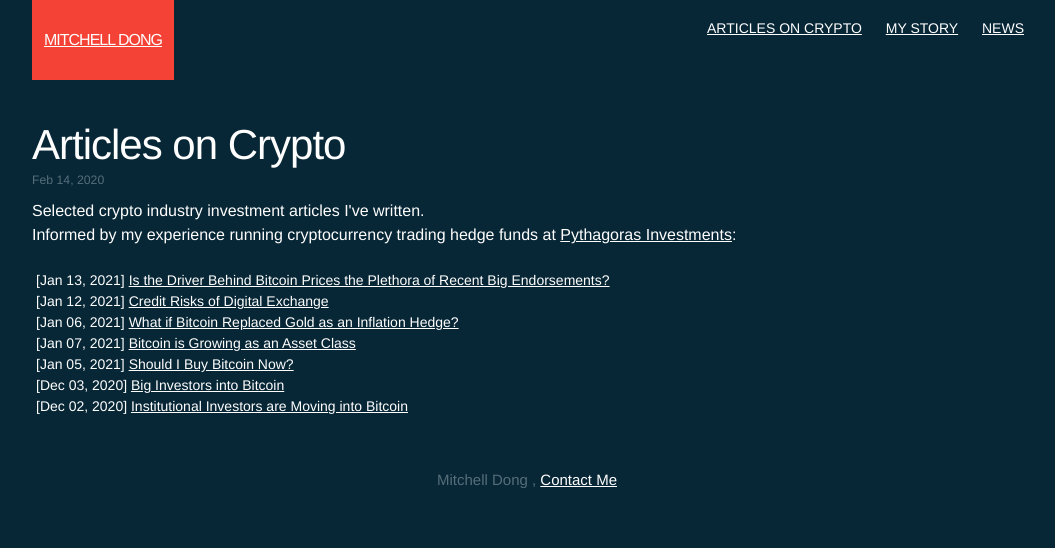
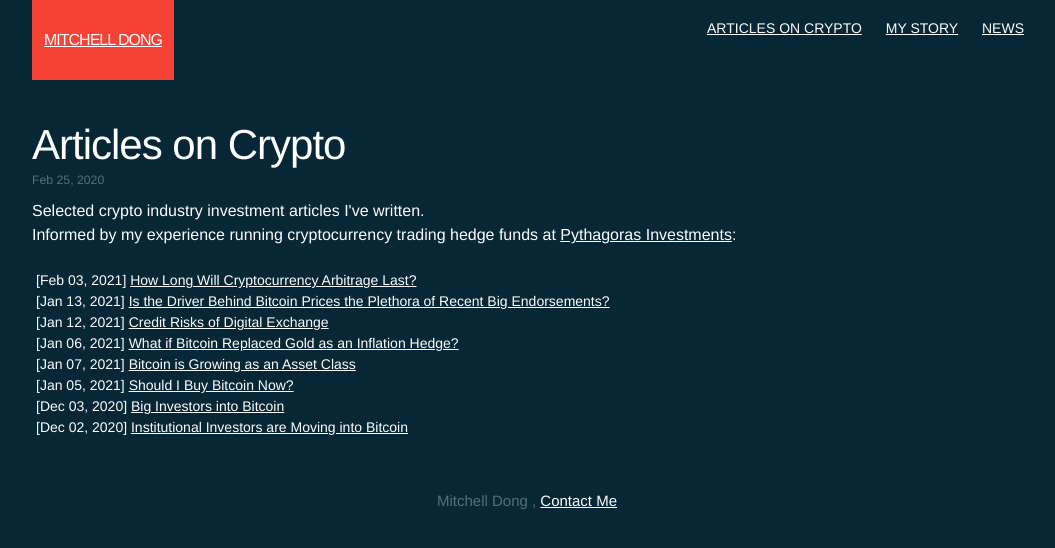
Before and after one commit to pythagoras-investments/mitchelldong_com, a Jekyll site: the page built from crypto-articles.md, in a window 1280 px wide. Shown: the top 548 px of the page, without its empty margins (112-1167 px from the left). Built offline with Jekyll 4.4.1, drawn with Linux system fonts in a browser that asks for light colours.

Commit message:
Update crypto-articles.md
add feb 03 article

```diff
--- a/crypto-articles.md
+++ b/crypto-articles.md
@@ -2,7 +2,7 @@
 layout: page
 title: Articles on Crypto
 permalink: /crypto-articles
-date:   2020-02-14 12:00:00 -0400
+date:   2020-02-25 12:00:00 -0400
 ---
 
 <div class="row" style="display:block;">
@@ -13,6 +13,7 @@ Informed by my experience running
 cryptocurrency trading hedge funds at <a href="https://pythagoras.investments">Pythagoras Investments</a>:</h5>
 <br/>
 <ul style="list-style-type: none;">
+  <li>[Feb 03, 2021] <a href="https://insightsfromleaders.medium.com/mitchell-dong-ac79a0769c3f" target="_blank">How Long Will Cryptocurrency Arbitrage Last?</a></li>
   <li>[Jan 13, 2021] <a href="https://impactmagazine.medium.com/mitchell-dong-15707842f240" target="_blank">Is the Driver Behind Bitcoin Prices the Plethora of Recent Big Endorsements?</a></li>
   <li>[Jan 12, 2021] <a href="https://coolbrandspeople.wordpress.com/2021/01/12/mitchell-dong-2/" target="_blank">Credit Risks of Digital Exchange</a></li>
   <li>[Jan 06, 2021] <a href="https://insightsfromleaders.medium.com/mitchell-dong-6ff7b0905773" target="_blank">What if Bitcoin Replaced Gold as an Inflation Hedge?</a></li>
```
